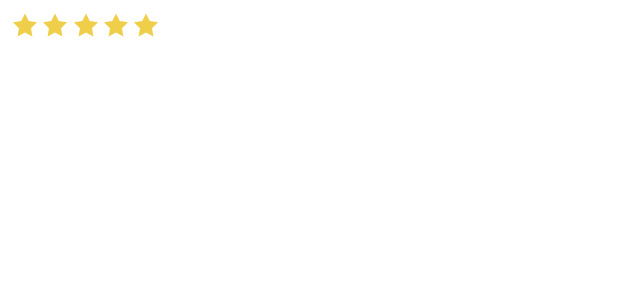
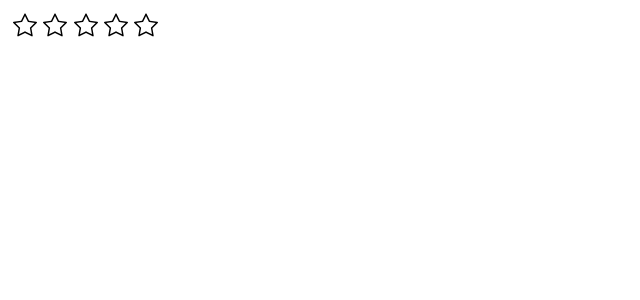
Before and after one commit to j0sephh123/components, a React (Vite) app: page / in a window 1280 px wide. Shown: the top 300 px of the page, without its empty margins (0-640 px from the left). Built offline with nearby package versions, Linux system fonts and the light colour scheme.

Commit message:
Rating - expose onChange

```diff
--- a/src/App.tsx
+++ b/src/App.tsx
@@ -1,21 +1,15 @@
 import Rating from "./components/Rating/Rating";
 import { RatingType } from "./types";
-
-const initialRating = [
-  { id: 1, active: true, clicked: false },
-  { id: 2, active: true, clicked: false },
-  { id: 3, active: true, clicked: false },
-  { id: 4, active: true, clicked: false },
-  { id: 5, active: true, clicked: false },
-];
 
 function App() {
   return (
     <div className="App">
-      {/* <Rating type={RatingType.controlled} initialRating={initialRating} /> */}
-      <Rating type={RatingType.readOnly} initialRating={initialRating} />
-      {/* <Rating type={RatingType.disabled} initialRating={initialRating} /> */}
-      {/* <Rating type={RatingType.noRating} initialRating={initialRating} /> */}
+      <Rating
+        onChange={() => {}}
+        starProps={{
+          type: RatingType.controlled,
+        }}
+      />
     </div>
   );
 }
--- a/src/components/Rating/Rating.tsx
+++ b/src/components/Rating/Rating.tsx
@@ -1,47 +1,69 @@
+import clsx from "clsx";
 import classes from "./Rating.module.css";
-import { useState } from "react";
-import { RatingProps, RatingType } from "../../types";
+import { useState, useMemo, useEffect } from "react";
+import { Rating, RatingProps } from "../../types";
 import Star from "./Star/Star";
 import {
   countActiveItems,
-  findItemIndex,
   mouseEnterSlice,
   resetActive,
   resetClickedAndActive,
   sliceItems,
 } from "./utils";
 
-const Rating = ({ initialRating, type }: RatingProps) => {
+const RatingFC = ({
+  onChange,
+  numberOfStars = 5,
+  className,
+  starProps,
+}: RatingProps) => {
+  const initialRating: Rating[] = useMemo(
+    () =>
+      Array.from(Array(numberOfStars).keys()).map((i) => ({
+        id: i,
+        active: false,
+        clicked: false,
+      })),
+    [numberOfStars]
+  );
+
   const [hover, setHover] = useState(false);
   const [rating, setRating] = useState(initialRating);
   const [hoverRating, setHoverRating] = useState(initialRating);
 
-  const onClick = (id: number) => {
-    const itemIndex = rating.findIndex((item) => findItemIndex(item, id));
-    const isActive = rating[itemIndex]["active"];
-    const isClicked = rating[itemIndex]["clicked"];
+  const ratingValue = countActiveItems(rating) + 1;
 
-    if (isActive && id === 5) {
+  useEffect(() => {
+    if (ratingValue === 0) {
+      return;
+    }
+
+    onChange(ratingValue);
+  }, [ratingValue]);
+
+  const onClick = (index: number) => {
+    const { id, active: isActive, clicked: isClicked } = rating[index];
+
+    if (isActive && index === rating.length - 1) {
       return setRating((prev) => prev.map(resetActive));
     }
 
-    if (isActive && id !== 1) {
+    if (isActive && index !== 0) {
       if (isClicked) {
         return setRating((prev) => prev.map(resetClickedAndActive));
       }
 
-      return setRating((prev) => sliceItems(prev, itemIndex, id));
+      return setRating((prev) => sliceItems(prev, index, id));
     }
 
-    setRating((prev) => sliceItems(prev, itemIndex, id));
+    setRating((prev) => sliceItems(prev, index, id));
   };
 
-  const onMouseEnter = (id: number) => {
+  const onMouseEnter = (hoveredItemIndex: number) => {
     setHover(true);
 
-    const hoveredItemIndex = rating.findIndex((item) =>
-      findItemIndex(item, id)
-    );
+    const { id } = rating[hoveredItemIndex];
+
     const lastActiveItemIndex = countActiveItems(rating);
 
     if (lastActiveItemIndex === hoveredItemIndex) {
@@ -63,17 +85,17 @@ const Rating = ({ initialRating, type }: RatingProps) => {
 
   return (
     <>
-      <div className={classes.Rating}>
-        {ratingCollection.map((ratingItem) => {
+      <div className={clsx(classes.Rating, className)}>
+        {ratingCollection.map(({ id, active }, index) => {
           return (
             <Star
-              disabled={type === RatingType.disabled}
-              readOnly={type === RatingType.readOnly}
-              key={ratingItem.id}
+              index={index}
+              key={id}
               onMouseEnter={onMouseEnter}
               onMouseLeave={onMouseLeave}
               onClick={onClick}
-              {...ratingItem}
+              active={active}
+              starProps={starProps}
             />
           );
         })}
@@ -82,4 +104,4 @@ const Rating = ({ initialRating, type }: RatingProps) => {
   );
 };
 
-export default Rating;
+export default RatingFC;
--- a/src/components/Rating/Star/Star.tsx
+++ b/src/components/Rating/Star/Star.tsx
@@ -1,5 +1,6 @@
 import clsx from "clsx";
-import { StarProps, StarSize } from "../../../types";
+import { RatingType, StarProps, StarSize } from "../../../types";
+import { defaults } from "../utils";
 import classes from "./Star.module.css";
 
 const emptyStar = {
@@ -26,31 +27,31 @@ const activeStar = {
   childProps: {
     points: `26.934,1.318 35.256,18.182 53.867,20.887 40.4,34.013 43.579,52.549 26.934,43.798
     10.288,52.549 13.467,34.013 0,20.887 18.611,18.182`,
-    style: { fill: "#EFCE4A" },
   },
 };
 
 const Star = ({
-  size = StarSize.medium,
-  disabled = false,
-  readOnly = false,
+  size = defaults.size,
   onClick,
   onMouseEnter,
   onMouseLeave,
-  id,
+  index,
   active,
+  starProps: { type, fill = defaults.fill, starClassName },
 }: StarProps) => {
+  const disabled = type === RatingType.disabled;
+  const readOnly = type === RatingType.readOnly;
+
   const isDisabledOrReadOnly = disabled || readOnly;
-
-  console.log({ disabled, readOnly });
 
   return (
     <svg
-      onMouseEnter={() => isDisabledOrReadOnly || onMouseEnter(id)}
-      onMouseLeave={() => isDisabledOrReadOnly || onMouseLeave(id)}
-      onClick={() => isDisabledOrReadOnly || onClick(id)}
+      onMouseEnter={() => isDisabledOrReadOnly || onMouseEnter(index)}
+      onMouseLeave={() => isDisabledOrReadOnly || onMouseLeave(index)}
+      onClick={() => isDisabledOrReadOnly || onClick(index)}
       className={clsx(
         classes.Star,
+        starClassName,
         disabled && classes.Star__disabled,
         readOnly && classes.Star__readOnly
       )}
@@ -58,7 +59,7 @@ const Star = ({
       height={size}
       {...(active ? activeStar.svgProps : emptyStar.svgProps)}>
       {active ? (
-        <polygon {...activeStar.childProps} />
+        <polygon {...activeStar.childProps} style={{ fill }} />
       ) : (
         <path {...emptyStar.childProps} />
       )}
--- a/src/components/Rating/utils.ts
+++ b/src/components/Rating/utils.ts
@@ -1,4 +1,4 @@
-import { Rating } from "../../types";
+import { Rating, StarSize } from "../../types";
 
 export const findItemIndex = <T extends { id: number }>(
   itemArg: T,
@@ -38,3 +38,8 @@ export const mouseEnterSlice = (prev: Rating[], index: number, id: number) => [
   ...prev.slice(0, index + 1).map((item) => setClickedItems(item, id, true)),
   ...prev.slice(index + 1),
 ];
+
+export const defaults = {
+  fill: "#EFCE4A",
+  size: StarSize.medium
+}
--- a/src/types.ts
+++ b/src/types.ts
@@ -11,8 +11,14 @@ export enum RatingType {
 }
 
 export type RatingProps = {
-  initialRating: Rating[];
-  type: RatingType;
+  onChange: (val: number) => void;
+  numberOfStars?: 5 | 10;
+  className?: string;
+  starProps: {
+    type: RatingType;
+    starClassName?: string;
+    fill?: string;
+  };
 };
 
 export type StarProps = {
@@ -22,7 +28,14 @@ export type StarProps = {
   onClick: (id: number) => void;
   onMouseEnter: (id: number) => void;
   onMouseLeave: (id: number) => void;
-} & Rating;
+  index: number;
+
+  starProps: {
+    type: RatingType;
+    starClassName?: string;
+    fill?: string;
+  };
+} & Partial<Rating>;
 
 export enum StarSize {
   small = "18px",
```
Also changed, not shown: 1 other file (tests, documents, lock files or other folders).
